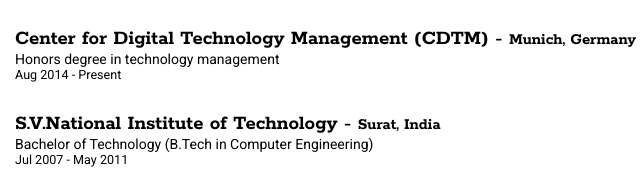
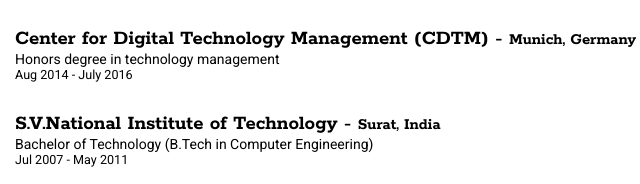
Before and after one commit to hardfire/resume, a plain HTML site: page index.html in a window 1280 px wide. Shown: the part 1636-1820 px from the top of the page, 225-865 px from the left. Drawn offline with Linux system fonts and the light colour scheme.

Commit message:
cdtm finito

```diff
--- a/index.html
+++ b/index.html
@@ -141,7 +141,7 @@
         <div class="education clear">
           <div class="title">Center for Digital Technology Management (CDTM) - <small>Munich, Germany</small></div>
           <div class="degree">Honors degree in technology management</div>
-          <div class="duration">Aug 2014 - Present</div>
+          <div class="duration">Aug 2014 - July 2016</div>
         </div>
         <div class="education clear">
           <div class="title">S.V.National Institute of Technology - <small>Surat, India</small></div>
```
